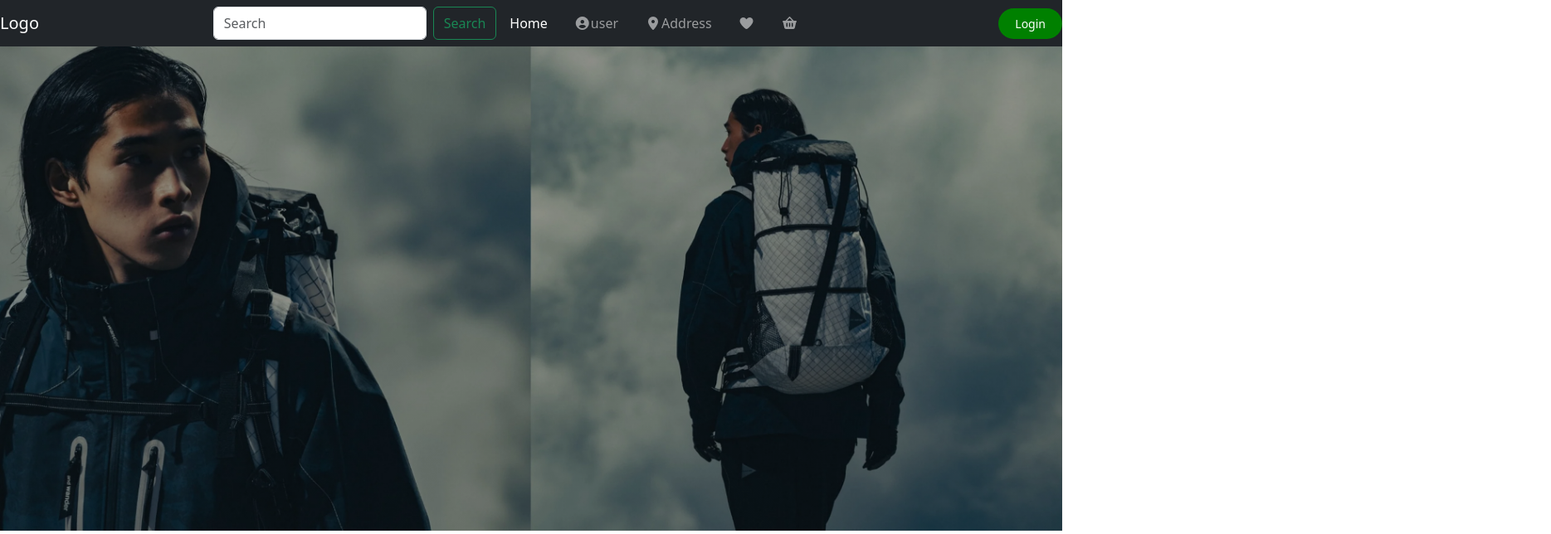
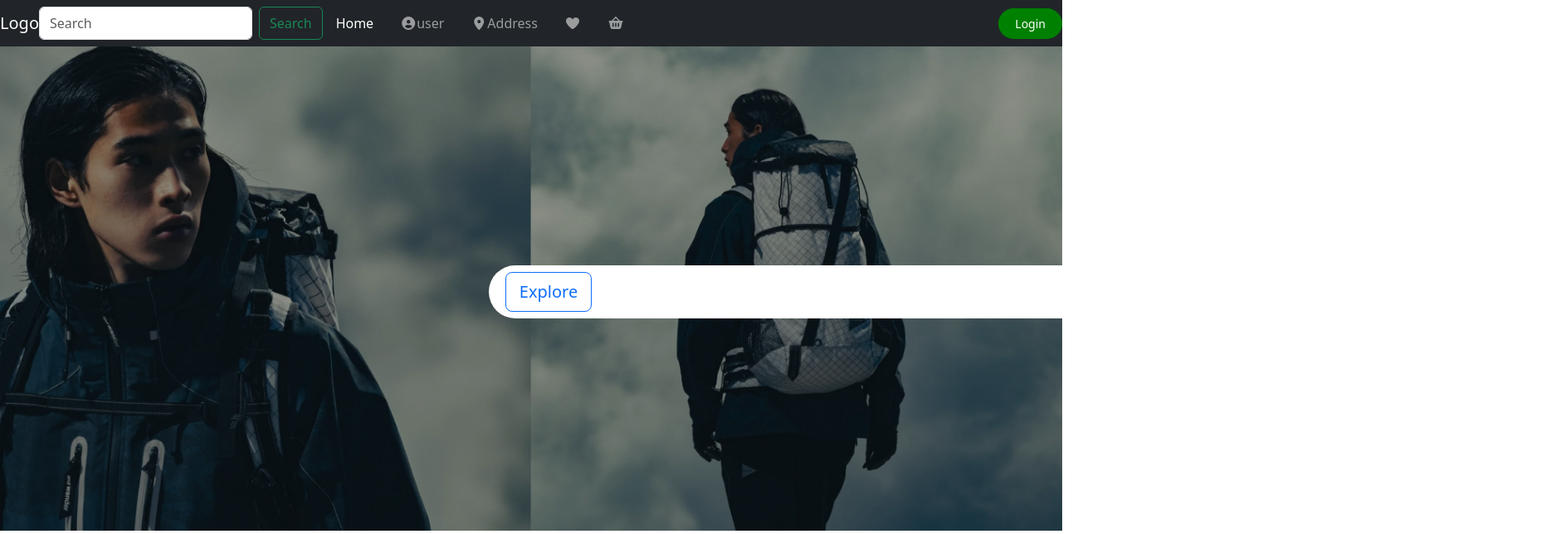
Before and after one commit to Mosnacks06/Web-Development-Assignment, a plain HTML site: page Index.html in a window 1280 px wide. Shown: the top 644 px of the page at 83% size, 1869 px wide, since content can reach past the window. Drawn offline with nearby package versions, Linux system fonts and the light colour scheme.

Commit message:
fixed buttons

```diff
--- a/Assets/Styles/style.css
+++ b/Assets/Styles/style.css
@@ -62,6 +62,18 @@
   background-position: center;
 }
 
-.button-main {
-
+.button-explore {
+    text-decoration: none;
+    padding: 8px 20px;
+    background-color: rgb(255, 255, 255);
+    color: rgb(0, 0, 0);
+    border-radius: 50px;
+    transition: 0.3s background-color;
+    position: relative;
+    top: 50%;
+    left: 46%;
+    translate: -50%, -50%;
 }
+.button-explore:hover {
+    background-color: rgb(153, 153, 153);
+}
--- a/Index.html
+++ b/Index.html
@@ -23,7 +23,7 @@
         </div>
 
         <div class="offcanvas-body">
-          <ul class="navbar-nav justify-content-center flex-grow-1 pe-3">
+          <ul class="navbar-nav justify-content-center flex-grow-2 pe-3">
             <form class="d-flex" role="search">
               <input class="form-control me-2" type="search" placeholder="Search" aria-label="Search"/>
               <button class="btn btn-outline-success" type="submit">Search</button>
@@ -54,9 +54,12 @@
     </div>
   </nav>
 
-  <div class="container-fluid p-0 main-image">
-      <button type="button" class="btn btn-primary btn-lg">Large button</button>
+  <div class="main-image">
+      <div class="button-explore">
+          <button type="button" class="btn btn-outline-primary btn-lg">Explore</button>
+      </div>
   </div>
+
 
 
 <div class="card"style="margin-top: 80px;">
```
